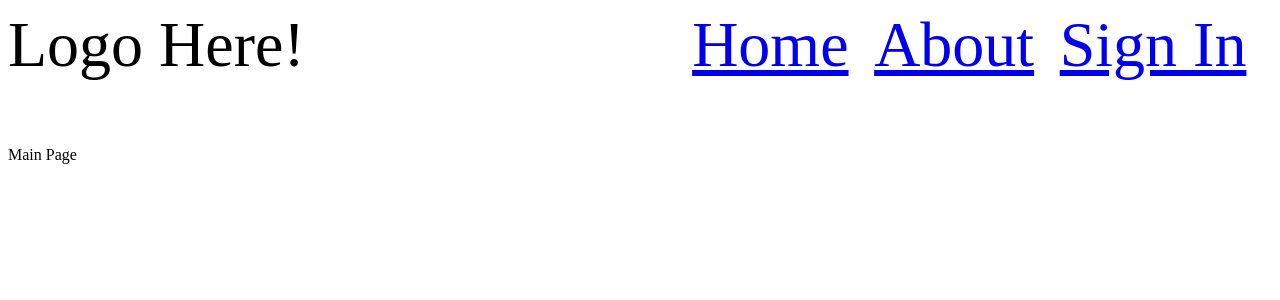
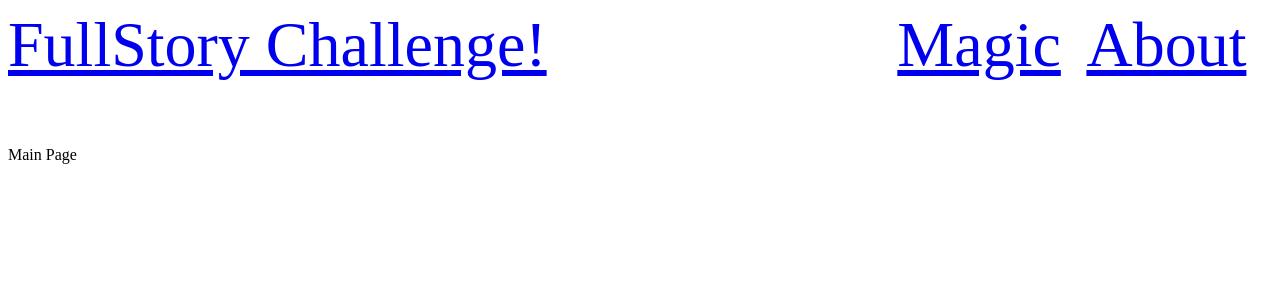
Before and after one commit to maestroh/fullstory-challenge-api, a Next.js app in the folder web/: page / in a window 1280 px wide. Shown: the top 300 px of the page. Built offline with nearby package versions, Linux system fonts and the light colour scheme; a web font is replaced by a local one.

Commit message:
removed auth0 and added fullstory script

```diff
--- a/web/components/header.js
+++ b/web/components/header.js
@@ -1,12 +1,12 @@
-import React from 'react'
-import PropTypes from 'prop-types';
-import Link from 'next/link'
-import styled from 'styled-components'
+import React from "react";
+import PropTypes from "prop-types";
+import Link from "next/link";
+import styled from "styled-components";
 
 const AppHeader = styled.div`
   display: flex;
   justify-content: space-between;
-  width:100%;
+  width: 100%;
   margin-bottom: 8vh;
   font-family: "Bebas Neue";
   font-size: 8vh;
@@ -15,49 +15,39 @@
 const HeaderLinks = styled.div`
   display: flex;
   justify-content: flex-end;
-  width:50vw;
+  width: 50vw;
   margin-right: 2vw;
-`
+`;
 
 const MenuItem = styled.div`
   margin-left: 2vw;
-`
+`;
 
 const links = [
-  { href: '/', text: 'Home' },
-  { href: '/about', text: 'About' },
-  { href: '/secret', text: 'Top Secret', authRequired: true },
-  { href: '/auth/login', text: 'Sign In', anonymousOnly: true },
-  { href: '/auth/logout', text: 'Sign Off', authRequired: true }
-]
+  { href: "/magic", text: "Magic" },
+  { href: "/about", text: "About" }
+];
 
-const getAllowedLinks = isAuthenticated => links
-  .filter(l => !l.authRequired || (l.authRequired && isAuthenticated))
-  .filter(l => !isAuthenticated || (isAuthenticated && !l.anonymousOnly))
-
-const Header = ({ isAuthenticated, currentUrl }) =>
+const Header = ({ currentUrl }) => (
   <AppHeader>
-    <div>
-      Logo Here!
-      </div>
-
+    <Link prefetch key="/" href="/">
+      <div>FullStory Challenge!</div>
+    </Link>
     <HeaderLinks>
-      {getAllowedLinks(isAuthenticated).map(link => (
+      {links.map(link => (
         <MenuItem>
           <Link prefetch key={link.href} href={link.href}>
-            <div>
-              {link.text}
-            </div>
+            <div>{link.text}</div>
           </Link>
         </MenuItem>
       ))}
     </HeaderLinks>
   </AppHeader>
-
+);
 
 Header.propTypes = {
   isAuthenticated: PropTypes.bool.isRequired,
   currentUrl: PropTypes.string.isRequired
-}
+};
 
 export default Header;
--- a/web/hocs/master.js
+++ b/web/hocs/master.js
@@ -1,10 +1,9 @@
-import React from 'react'
-import Head from 'next/head'
-import Router from 'next/router'
-import { injectGlobal } from 'styled-components';
+import React from "react";
+import Head from "next/head";
+import Router from "next/router";
+import { injectGlobal } from "styled-components";
 
-import Header from '../components/header'
-import { getUserFromServerCookie, getUserFromLocalCookie } from '../utils/auth'
+import Header from "../components/header";
 
 injectGlobal`
   @font-face {
@@ -15,48 +14,50 @@
 }
 `;
 
-export default Page => class Master extends React.Component {
+export default Page =>
+  class Master extends React.Component {
     static getInitialProps(ctx) {
-    const loggedUser = process.browser ? getUserFromLocalCookie() : getUserFromServerCookie(ctx.req)
-    const pageProps = Page.getInitialProps && Page.getInitialProps(ctx)
+      const pageProps = Page.getInitialProps && Page.getInitialProps(ctx);
       return {
         ...pageProps,
-      loggedUser,
-      currentUrl: ctx.pathname,
-      isAuthenticated: !!loggedUser
-    }
+        currentUrl: ctx.pathname
+      };
     }
 
     constructor(props) {
-    super(props)
+      super(props);
 
-    this.logout = this.logout.bind(this)
+      this.logout = this.logout.bind(this);
     }
 
     logout(eve) {
-    if (eve.key === 'logout') {
-      Router.push(`/?logout=${eve.newValue}`)
+      if (eve.key === "logout") {
+        Router.push(`/?logout=${eve.newValue}`);
       }
     }
 
     componentDidMount() {
-    window.addEventListener('storage', this.logout, false)
+      window.addEventListener("storage", this.logout, false);
     }
 
     componentWillUnmount() {
-    window.removeEventListener('storage', this.logout, false)
+      window.removeEventListener("storage", this.logout, false);
     }
 
     render() {
       return (
         <div>
           <Head>
-          <meta name='viewport' content='width=device-width, initial-scale=1' />
+            <meta
+              name="viewport"
+              content="width=device-width, initial-scale=1"
+            />
             <title>Starter Pack</title>
+            <script src="static/scripts.js">{}</script>
           </Head>
           <Header {...this.props} />
           <Page {...this.props} />
         </div>
-    )
+      );
     }
-}
+  };
--- a/web/utils/auth.js
+++ /dev/null
@@ -1,66 +0,0 @@
-import jwtDecode from 'jwt-decode'
-import Cookie from 'js-cookie'
-
-const _getQueryParams = () => {
-  const params = {}
-  window.location.href.replace(/([^(?|#)=&]+)(=([^&]*))?/g, ($0, $1, $2, $3) => {
-    params[$1] = $3
-  })
-  return params
-}
-
-const _checkSecret = (secret) => Cookie.get('secret') === secret
-
-const _extractInfoFromHash = () => {
-  if (!process.browser) {
-    return undefined
-  }
-  const { id_token, state } = _getQueryParams()
-  return { token: id_token, secret: state }
-}
-
-const _setToken = (token) => {
-  if (!process.browser) {
-    return
-  }
-  Cookie.set('user', jwtDecode(token))
-  Cookie.set('jwt', token)
-}
-
-export const handleAuth = () => {
-  const { token, secret } = _extractInfoFromHash()
-  if (!_checkSecret(secret) || !token) {
-    console.error('Something happened with the Sign In request')
-  }
-  _setToken(token)
-}
-
-export const unsetToken = () => {
-  if (!process.browser) {
-    return
-  }
-  Cookie.remove('jwt')
-  Cookie.remove('user')
-  Cookie.remove('secret')
-
-  // to support logging out from all windows
-  window.localStorage.setItem('logout', Date.now())
-}
-
-export const getUserFromServerCookie = (req) => {
-  if (!req.headers.cookie) {
-    return undefined
-  }
-  const jwtCookie = req.headers.cookie.split(';').find(c => c.trim().startsWith('jwt='))
-  if (!jwtCookie) {
-    return undefined
-  }
-  const jwt = jwtCookie.split('=')[1]
-  return jwtDecode(jwt)
-}
-
-export const getUserFromLocalCookie = () => {
-  return Cookie.getJSON('user')
-}
-
-export const setSecret = (secret) => Cookie.set('secret', secret)
```
Also changed, not shown: web/hocs/protected.js (deleted, +0 -21 lines), web/pages/about.js (added, +10 -0 lines), web/pages/auth/index.js (deleted, +0 -19 lines), web/pages/auth/login.js (deleted, +0 -14 lines), web/pages/auth/logout.js (deleted, +0 -14 lines), web/pages/magic.js (added, +9 -0 lines), web/pages/private.js (deleted, +0 -11 lines), web/static/scripts.js (added, +51 -0 lines), web/utils/lock.js (deleted, +0 -31 lines). Lines whose indentation alone changed are shown as unchanged.
